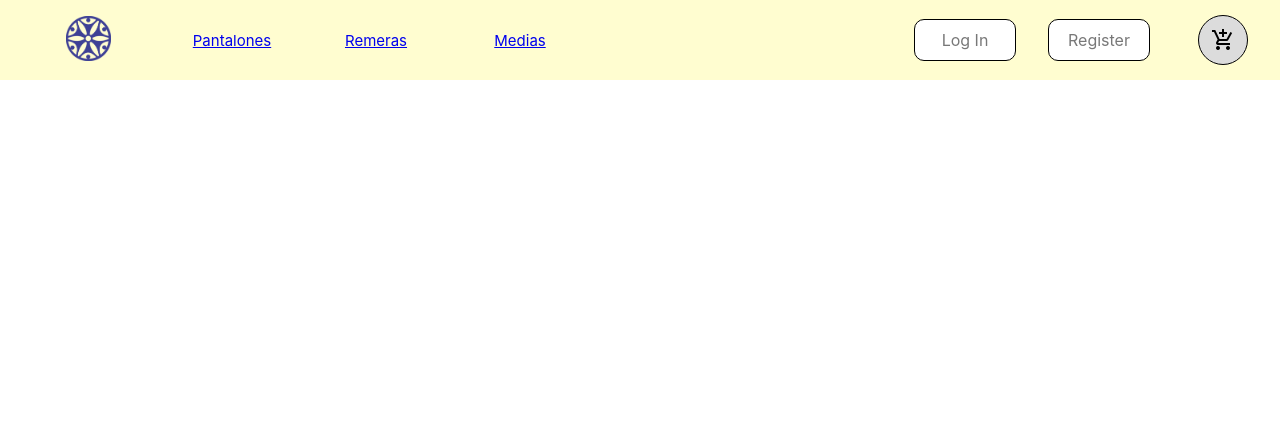
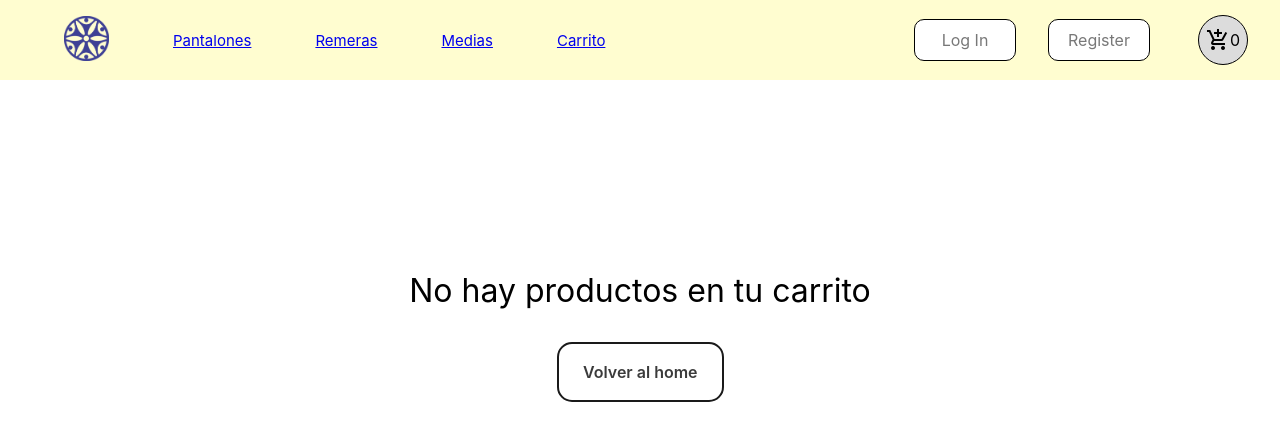
Before and after one commit to rdirube/Primer-desafio-curso-react, a React (Create React App) app: page /cart in a window 1280 px wide. Shown: the top 440 px of the page. Built offline with nearby package versions, Linux system fonts and the light colour scheme.

Commit message:
challenge 10 ready

```diff
--- a/src/App.css
+++ b/src/App.css
@@ -184,3 +184,63 @@
   border-radius: 5px;
 
 }
+
+.cart-line{
+  position: relative;
+    width: 100%;
+    height: 12vh;
+    border-bottom: 1px solid rgb(220,220,220);
+    display: flex;
+    justify-content: space-evenly;
+    align-items: center;
+}
+
+.header-opt{
+  font-size: 2.8vh;
+  width: 20vh;
+}
+
+
+.button-28 {
+  appearance: none;
+  background-color: transparent;
+  border: 2px solid #1A1A1A;
+  border-radius: 15px;
+  box-sizing: border-box;
+  color: #3B3B3B;
+  cursor: pointer;
+  display: inline-block;
+  font-family: Roobert,-apple-system,BlinkMacSystemFont,"Segoe UI",Helvetica,Arial,sans-serif,"Apple Color Emoji","Segoe UI Emoji","Segoe UI Symbol";
+  font-size: 16px;
+  font-weight: 600;
+  line-height: normal;
+  margin: 0;
+  min-height: 60px;
+  min-width: 0;
+  outline: none;
+  padding: 16px 24px;
+  text-align: center;
+  text-decoration: none;
+  transition: all 300ms cubic-bezier(.23, 1, 0.32, 1);
+  user-select: none;
+  -webkit-user-select: none;
+  touch-action: manipulation;
+  width: 100%;
+  will-change: transform;
+}
+
+.button-28:disabled {
+  pointer-events: none;
+}
+
+.button-28:hover {
+  color: #fff;
+  background-color: #1A1A1A;
+  box-shadow: rgba(0, 0, 0, 0.25) 0 8px 15px;
+  transform: translateY(-2px);
+}
+
+.button-28:active {
+  box-shadow: none;
+  transform: translateY(0);
+}
--- a/src/App.js
+++ b/src/App.js
@@ -6,6 +6,7 @@ import {BrowserRouter, Route, Routes} from 'react-router-dom'
 import ItemDetailContainer from './componentes/ItemDetailContainer';
 import { ThemeContext } from '@emotion/react';
 import CartContext, { CartProvider } from './componentes/CartContext';
+import CompleteCart from './componentes/Cart';
 
 // EL GIF ESTA DENTRO DE LA CARPETA ASSETS
 
@@ -25,6 +26,7 @@ function App() {
       <Route path='/' element ={<ItemListContainer></ItemListContainer>}></Route>
       <Route path='/category/:categoryId' element= {<ItemListContainer></ItemListContainer>}></Route>
       <Route path='/item/:id' element= {<ItemDetailContainer></ItemDetailContainer>}></Route>
+      <Route path='/cart' element= {<CompleteCart></CompleteCart>}></Route>
 
       </Routes>
      {/* <div style={{width:'100%', display:'flex', justifyContent:'center', alignItems:'start'}}>
--- /dev/null
+++ b/src/componentes/Cart.js
@@ -0,0 +1,65 @@
+import CartContext from './CartContext';
+import { useContext } from 'react';
+import './../App.css';
+import 'react-materialize/lib/Icon';
+import { render } from '@testing-library/react';
+import { Link } from 'react-router-dom';
+
+
+
+
+const CompleteCart = ({}) =>  {
+
+    const { cartListItems } = useContext(CartContext)
+    const {calculateTotal} = useContext(CartContext)
+    const { removeItem } = useContext(CartContext)
+    const { totalPrice } = useContext(CartContext)
+
+
+
+
+   render(); {
+
+    return cartListItems.length > 0 ? (
+        <div style={{width:'100%', height:'100%'}}>
+            <div className='cart-line'>
+                <span className='header-opt'>Producto</span>
+                <span className='header-opt'> Cantidad</span>
+                <span className='header-opt'> Precio</span>
+                <span className='header-opt'> Por producto</span>
+                <span className='header-opt'> Eliminar</span>
+            </div>
+            {cartListItems.map((item,i) => {
+                return (
+                    <div className='cart-line' key={item.id}>
+                       <span className='header-opt'>{item.title}</span>
+                       <span className='header-opt'> {item.quantity}</span>
+                       <span className='header-opt'> $ {item.price}.00</span>
+                       <span className='header-opt'>$ {item.quantity * item.price}.00</span>
+                       <span className='header-opt' style={{cursor:'pointer'}} onClick={() => removeItem(i)}> <i class="material-icons">delete</i></span>
+                    </div>
+                )
+            })}
+            <div className='cart-line'>
+                <span className='header-opt'>Total</span>
+                <span className='header-opt'> </span>
+                <span className='header-opt'> </span>
+                <span className='header-opt'>$ {totalPrice}.00</span>
+                <span className='header-opt'> </span>
+            </div>
+        </div>
+    ) :  (
+    <div style={{height:'60vh', width:'100%', display:'flex', justifyContent:'center', alignItems:'center', flexDirection:'column'}}>
+      <p style={{fontSize:'4vh'}}>No hay productos en tu carrito</p>
+     <Link to="/"><button class="button-28" role="button">Volver al home</button></Link>
+
+    </div>)
+
+    }
+
+
+
+
+}
+
+export default CompleteCart;
--- a/src/componentes/CartContext.js
+++ b/src/componentes/CartContext.js
@@ -1,4 +1,4 @@
-import { createContext, useState } from 'react'
+import { createContext, useState, useEffect } from 'react'
 
 
 
@@ -8,13 +8,47 @@ const CartContext = createContext()
 const CartProvider = ({ children }) => {
 
  const [cartListItems, setCartListItems] = useState([]);
+ const [totalPrice, setPrice] = useState(0);
+ const [totalQuantity, setQuantity] = useState(0);
+
 
     const addProduct = (product) => {
         const existProductIndex = cartListItems.find(x => product.id === x.id);
         if(!existProductIndex) {
             setCartListItems(cartListItems => [...cartListItems, product]);
         }
+
     }
+
+
+
+
+    const calculateTotal = () => {
+        if(cartListItems.length > 0) {
+            const totalByProduct = cartListItems.map(c => {
+                return (
+                    c.price * c.quantity
+                )
+              }).reduce((acc, b) => acc + b);
+                setPrice(totalByProduct);
+        }
+
+    }
+
+
+    const calculateTotalQuantity = () => {
+        if(cartListItems.length > 0) {
+            const totalQuant = cartListItems.map(c => {
+                return(
+                    c.quantity
+                )
+             }).reduce((acc, b) => acc + b);
+             setQuantity(totalQuant)
+        }
+        console.log()
+
+    }
+
 
     const removeItem = (index) => {
       const newCart = cartListItems.filter((c,i) => i !== index)
@@ -22,10 +56,20 @@ const CartProvider = ({ children }) => {
     }
 
 
+    useEffect(() => {
+        calculateTotal();
+        calculateTotalQuantity()
+       }, [cartListItems])
+
+
+
     const data = {
         cartListItems,
         addProduct,
-        removeItem
+        removeItem,
+        calculateTotal,
+        totalPrice,
+        totalQuantity
     }
 
 
--- a/src/componentes/NavBar.js
+++ b/src/componentes/NavBar.js
@@ -1,13 +1,14 @@
 import '../estilos/navBar.css'
-import React, {useState} from 'react';
+import React, {useState, useContext} from 'react';
 import logo from '../assets/logo-nice.png'
 import Cart from './CartWidget'
 import { Link } from 'react-router-dom';
-
+import CartContext from './CartContext';
 
 const NavBar = ()=> {
 
    const [showCart, cartStateModify] = useState(false) ;
+   const {totalQuantity} = useContext(CartContext);
 
    function showCartToggle() {
        cartStateModify(!showCart)
@@ -28,6 +29,9 @@ const NavBar = ()=> {
           <div className='navbar-element p'>
               <Link to="/category/3"> Medias</Link>
           </div>
+          <div className='navbar-element p'>
+              <Link to="/Cart"> Carrito</Link>
+          </div>
           </div>
           <div className='login-register'>
            <div className='log-el'>
@@ -41,6 +45,7 @@ const NavBar = ()=> {
           <div onClick={()=> showCartToggle()} className='cart-widget'>
         <i class="material-icons" >add_shopping_cart
          </i>
+         <span>{totalQuantity}</span>
         </div>
       </div>
     )
--- a/src/componentes/itemDetails.js
+++ b/src/componentes/itemDetails.js
@@ -10,11 +10,8 @@ import CartContext from './CartContext';
 
 const ItemDetail = ({item}) => {
 
+
     const {addProduct} = useContext(CartContext)
-
-
-
-
 
 
     return(
--- a/src/componentes/itemListContainer.js
+++ b/src/componentes/itemListContainer.js
@@ -1,9 +1,6 @@
 import '../estilos/navBar.css';
 import ItemList from './ItemList';
 import Items from '../items';
-import '../App.css';
-
-
 
 const ItemListContainer = () => {
 
--- a/src/estilos/navBar.css
+++ b/src/estilos/navBar.css
@@ -8,19 +8,9 @@
     align-items: center;
 }
 
-.cart-container {
-    margin: '0 4vh 0 2vh';
-    background-color: 'rgb(200,200,200)';
-    width: '48px';
-    height: '48px';
-    display: 'flex';
-    justify-content: 'center';
-    align-items: 'center';
-    border-radius: '50%';
-    cursor: 'pointer'
-}
+
 .navbar-element {
-    margin-left: 4vh;
+    margin-left: 8vh;
     font-size: 15px;
     flex-grow: 1;
     width: 100%;
```
